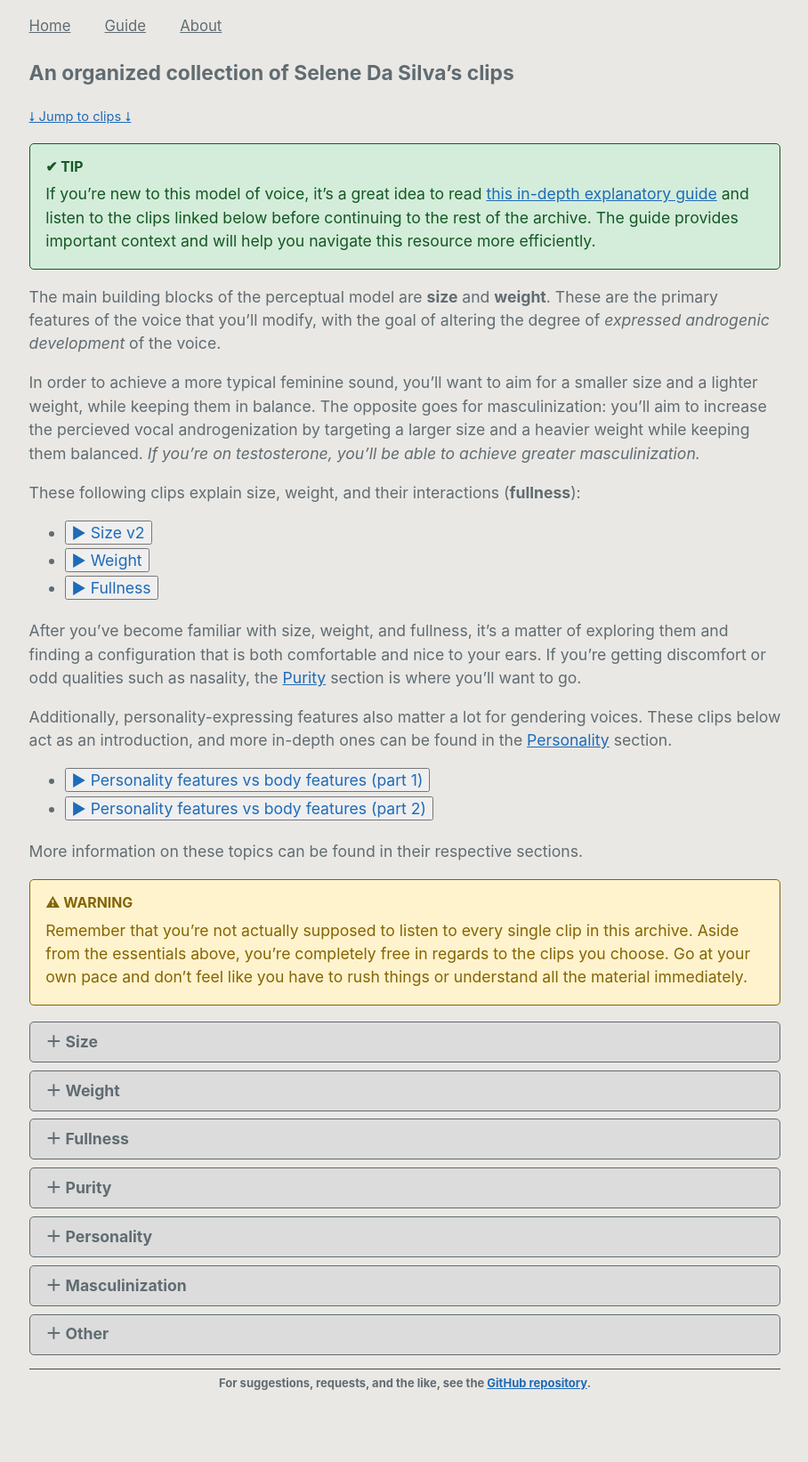
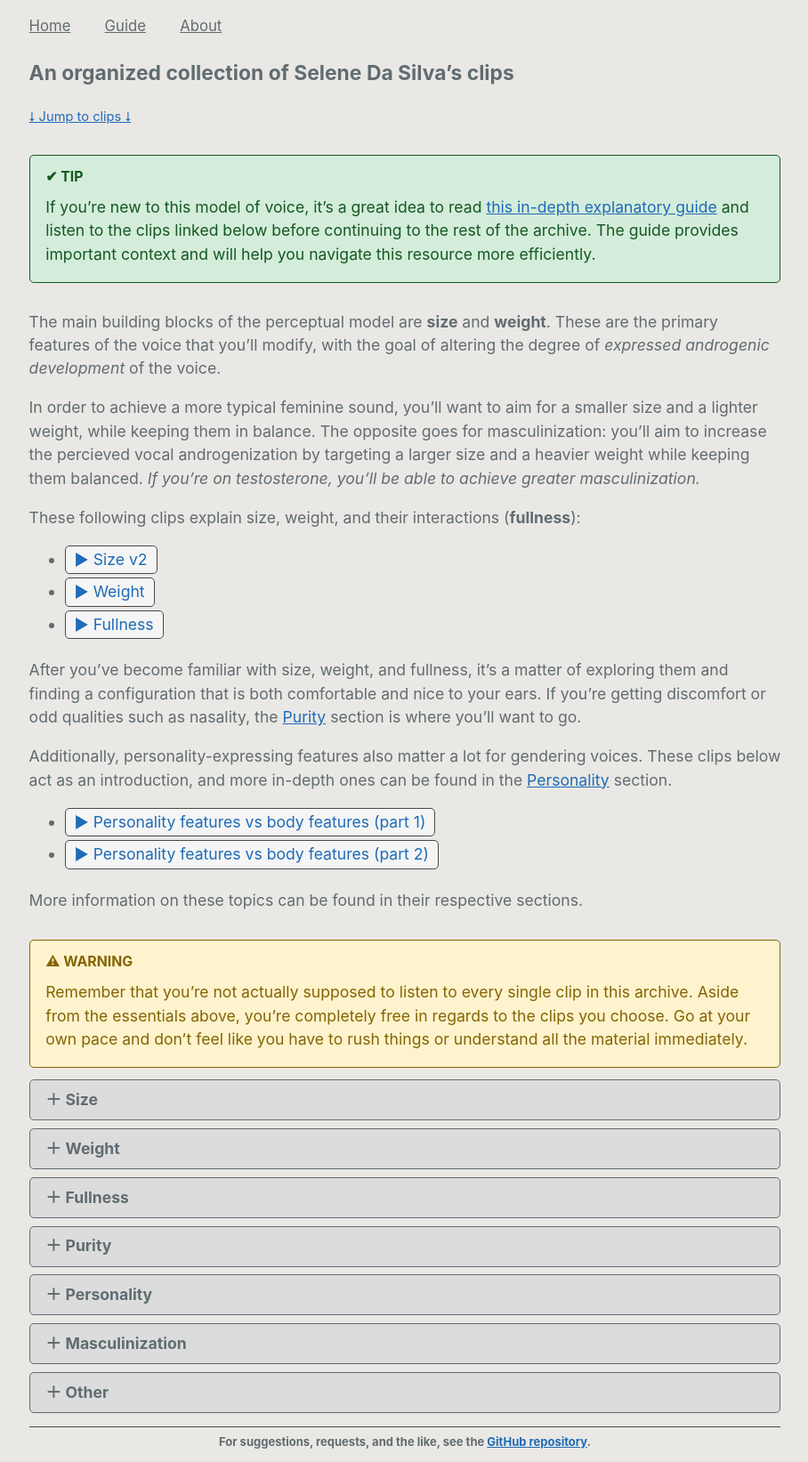
Before and after one commit to selenearchive/selenearchive.github.io, a Jekyll site: the page built from home.md, in a window 1280 px wide. Shown: the whole page at 89% size, without its empty margins (185-1093 px from the left). Built offline with Jekyll 4.4.1, drawn with Linux system fonts in a browser that asks for light colours; before the commit the page ends 1578 px from its top, so only the background shows below that.

Commit message:
Remove JS-based styling

```diff
--- a/_sass/alerts.scss
+++ b/_sass/alerts.scss
@@ -1,47 +1,57 @@
-.alert {
+pre:has(> code[class*="alert"]) {
+    display: none;
+    display: none;
+}
+
+blockquote:has(> pre > code[class*="alert"]) {
+    display: inline-block;
+
     border-width: 1px;
     border-style: solid;
     border-radius: 5px;
 
     padding: 0em 1em;
-    margin: 1em 0;
+    margin: .75em 0;
+
+    font-family: inherit;
+    font-size: inherit;
 }
 
-.alert::before {
+blockquote:has(> pre > code[class*="alert"])::before {
     display: block;
     font-weight: bolder;
-    margin-bottom: -.75em;
-    margin-top: .9em;
+    margin-bottom: -.5em;
+    margin-top: .75em;
 
     font-size: .9em;
 }
 
-.alert-warning {
+blockquote:has(> pre > code[class*="alert-warning"]) {
     background-color: #fff3cd;
     border-color: #856404;
     color: #856404;
 }
 
-.alert-warning::before {
+blockquote:has(> pre > code[class*="alert-warning"])::before {
     content: "⚠ WARNING"
 }
 
-.alert-tip {
+blockquote:has(> pre > code[class*="alert-tip"]) {
     background-color: #d4edda;
     border-color: #155724;
     color: #155724;
 }
 
-.alert-tip::before {
+blockquote:has(> pre > code[class*="alert-tip"])::before {
     content: "✔ TIP";
 }
 
-.alert-note {
+blockquote:has(> pre > code[class*="alert-note"]) {
     background-color: #d1ecf1;
     border-color: #0c5460;
     color: #0c5460;
 }
 
-.alert-note::before {
+blockquote:has(> pre > code[class*="alert-note"])::before {
     content: "ⓘ NOTE";
 }
--- a/_sass/player.scss
+++ b/_sass/player.scss
@@ -33,26 +33,38 @@
     display: none;
 }
 
+
 .clip {
-    text-decoration: none;
-}
+    display: inline-block;
 
-.clip button {
-    display: inline;
     font-size: inherit;
     font-family: inherit;
     font-weight: inherit;
     font-style: inherit;
-    color: inherit;
+    text-decoration: none;
+
+    background-color: white;
+    border: 1px solid $border-color;
+    border-radius: 5px;
+
+    padding: 2px 10px;
 
     cursor: pointer;
 
 }
 
-.clip button::before {
+.clip {
+    background-color: whitesmoke;
+}
+
+.clip:active {
+    background-color: gainsboro;
+}
+
+.clip::before {
     content: "► ";
 }
 
-li > .clip button {
+li > .clip {
     margin-bottom: .25em;
 }
--- a/assets/js/app.js
+++ b/assets/js/app.js
@@ -18,18 +18,3 @@ function checkHashChanged() {
 
 window.addEventListener("hashchange", checkHashChanged);
 window.addEventListener("load", checkHashChanged);
-
-const blockquotes = Array.prototype.slice.call(document.getElementsByTagName("blockquote"));
-
-for (let blockquote of blockquotes) {
-    const p = blockquote.getElementsByTagName("p")[0];
-    const match = p.innerHTML.match(/\[!(?<type>.+)\]/)
-
-    if (match) {
-        const alert = document.createElement("div");
-        alert.classList.add("alert", "alert-" + match.groups.type.toLowerCase());
-        alert.innerHTML = blockquote.innerHTML.replace(match[0], "").trim();
-
-        blockquote.parentElement.replaceChild(alert, blockquote);
-    }
-}
--- a/assets/js/player.js
+++ b/assets/js/player.js
@@ -24,7 +24,5 @@ for (const link of document.getElementsByTagName("a")) {
         let id = link.pathname.replace('/', '');
         link.addEventListener("click", (event) => {setClip(event, id)});
         link.classList.add('clip');
-
-        link.innerHTML = "<button>" + link.innerHTML + "</button>"
     }
 }
```
Also changed, not shown: guide.md (+6 -3 lines), home.md (+4 -2 lines).
